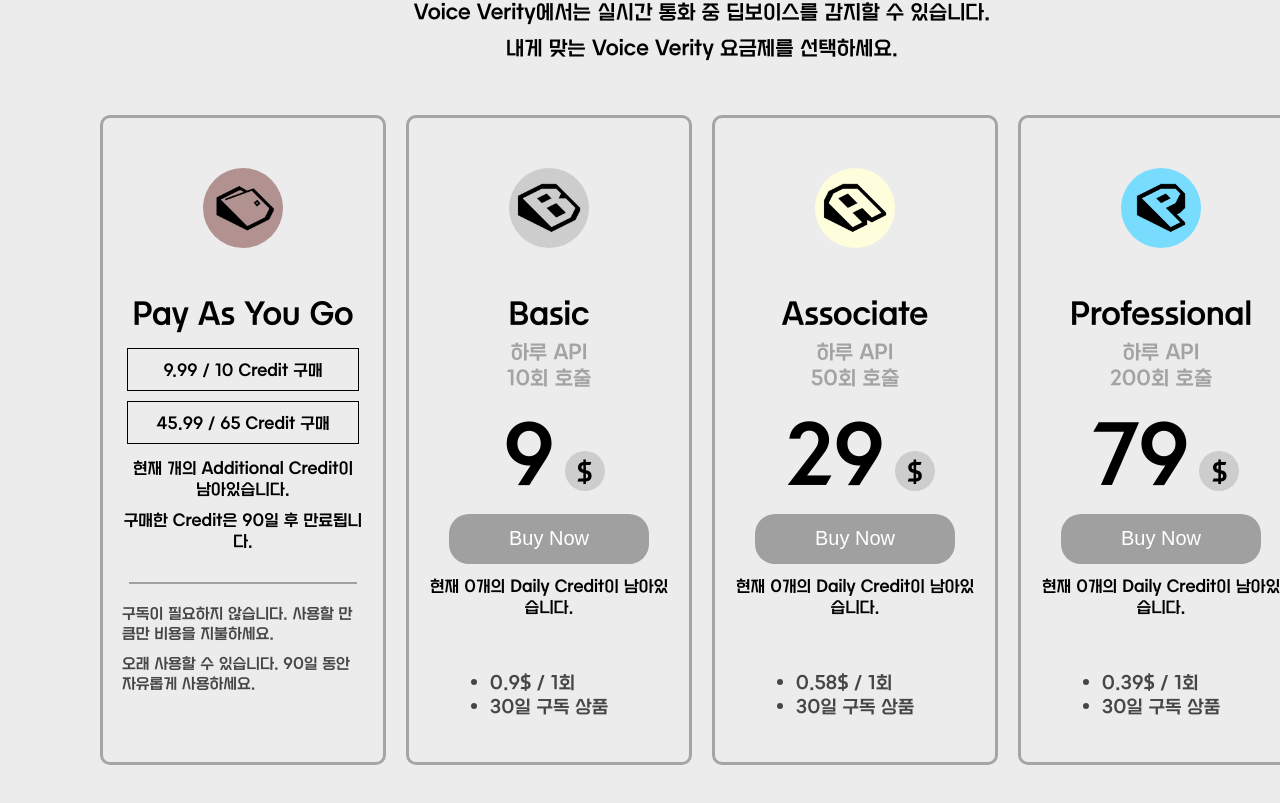
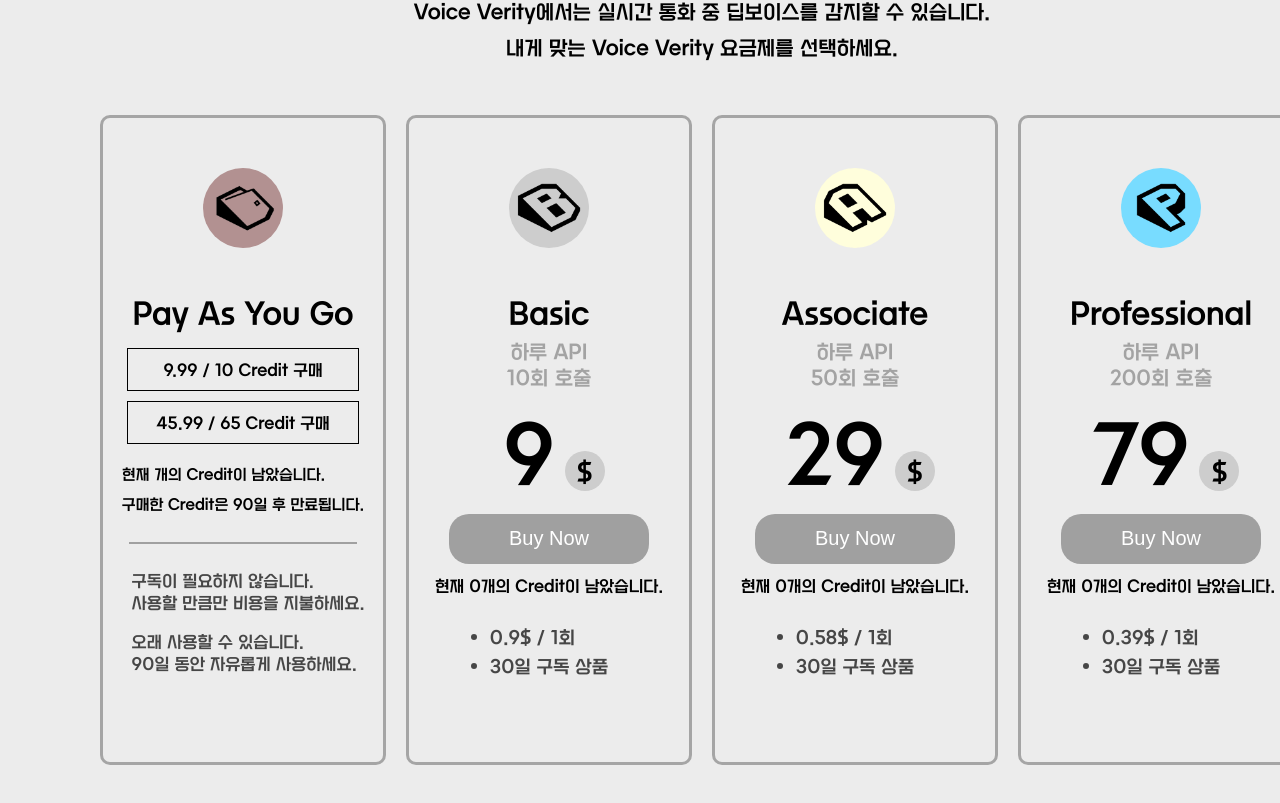
Before and after one commit to kyudori/KT_AIVLE_School_Big_Project, a Next.js app in the folder frontend/: page /plan in a window 1280 px wide. Shown: the part 305-1108 px from the top of the page. Built offline with nearby package versions, Linux system fonts and the light colour scheme; no server answers; sample sign-in values are in the browser's storage.

Commit message:
구독페이지 자간

```diff
--- a/frontend/components/plancard.js
+++ b/frontend/components/plancard.js
@@ -114,12 +114,12 @@ const PlanCard = ({ plan }) => {
             </div>
           ))}
           {isLoggedIn && (
-            <div style={{ margin: "3px 10px" }}>
-              <p>현재 {generalCredits}개의 Additional Credit이 남아있습니다.</p>
+            <div style={{ margin: "10px 5px" , textAlign: 'start' , fontSize:'15px'}}>
+              <p>현재 {generalCredits}개의 Credit이 남았습니다.</p>
               <p>구매한 Credit은 90일 후 만료됩니다.</p>
             </div>
           )}
-          <div style={{ width: "80%", marginTop: "20px" }}>
+          <div style={{ width: "80%", marginTop: "10px" }}>
             <hr style={{ border: "solid 1px #A0A0A0", margin: "-2px" }} />
           </div>
           <ul
@@ -129,8 +129,8 @@ const PlanCard = ({ plan }) => {
             }}
             className={styles.optli}
           >
-            <li>{plan.description1}</li>
-            <li>{plan.description2}</li>
+            <li><pre>{plan.description1}</pre></li>
+            <li><pre>{plan.description2}</pre></li>
           </ul>
         </>
       ) : (
@@ -159,7 +159,7 @@ const PlanCard = ({ plan }) => {
           </button>
           {isLoggedIn && (
             <div style={{ margin: "3px 10px" }}>
-              <p>현재 {dailyCredits + freeCredits}개의 Daily Credit이 남아있습니다.</p>
+              <p>현재 {dailyCredits + freeCredits}개의 Credit이 남았습니다.</p>
             </div>
           )}
           <ul>
--- a/frontend/pages/plan.js
+++ b/frontend/pages/plan.js
@@ -17,8 +17,10 @@ const plans = [
     ],
     color: 'B29191',
     icon: "/images/moneyclip.png",
-    description1: "구독이 필요하지 않습니다. 사용할 만큼만 비용을 지불하세요.",
-    description2: "오래 사용할 수 있습니다. 90일 동안 자유롭게 사용하세요.",
+    description1: `  구독이 필요하지 않습니다.
+  사용할 만큼만 비용을 지불하세요.`,
+    description2: `  오래 사용할 수 있습니다.
+  90일 동안 자유롭게 사용하세요.`,
   },
   {
     id: 3,
--- a/frontend/styles/Plan.module.css
+++ b/frontend/styles/Plan.module.css
@@ -85,6 +85,7 @@
 .planCard li {
   font-size: 18px;
   color: rgba(0, 0, 0, 0.7);
+  margin-bottom: 5px;
 }
 
 .option {
@@ -132,7 +133,6 @@
 
 .planCard ul {
   padding: 0;
-  margin: 40px;
   text-align: left;
 }
 
@@ -140,6 +140,11 @@
   list-style: none;
   font-size: 15px;
   margin: 10px;
+}
+
+.optli pre {
+  font-family: fontA;
+  font-size: 1.1em;
 }
 
 .contactUs {
```
